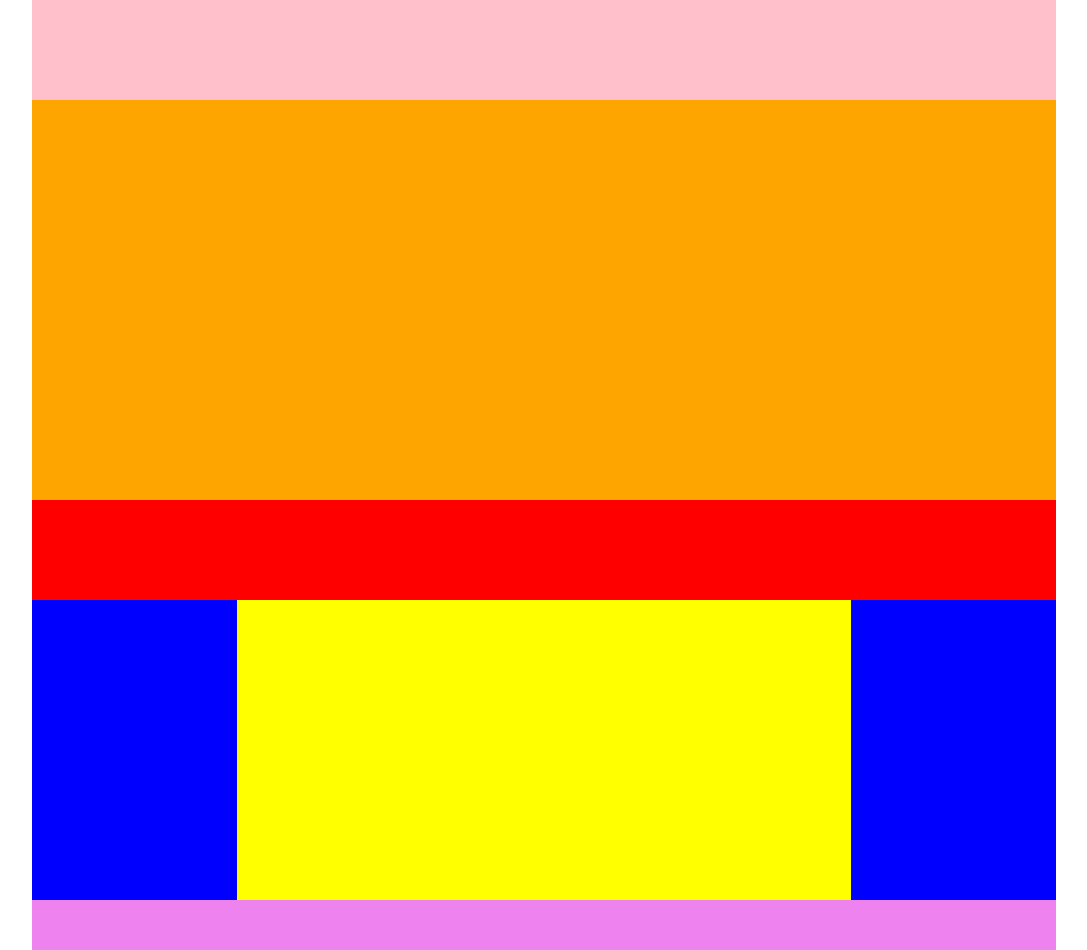
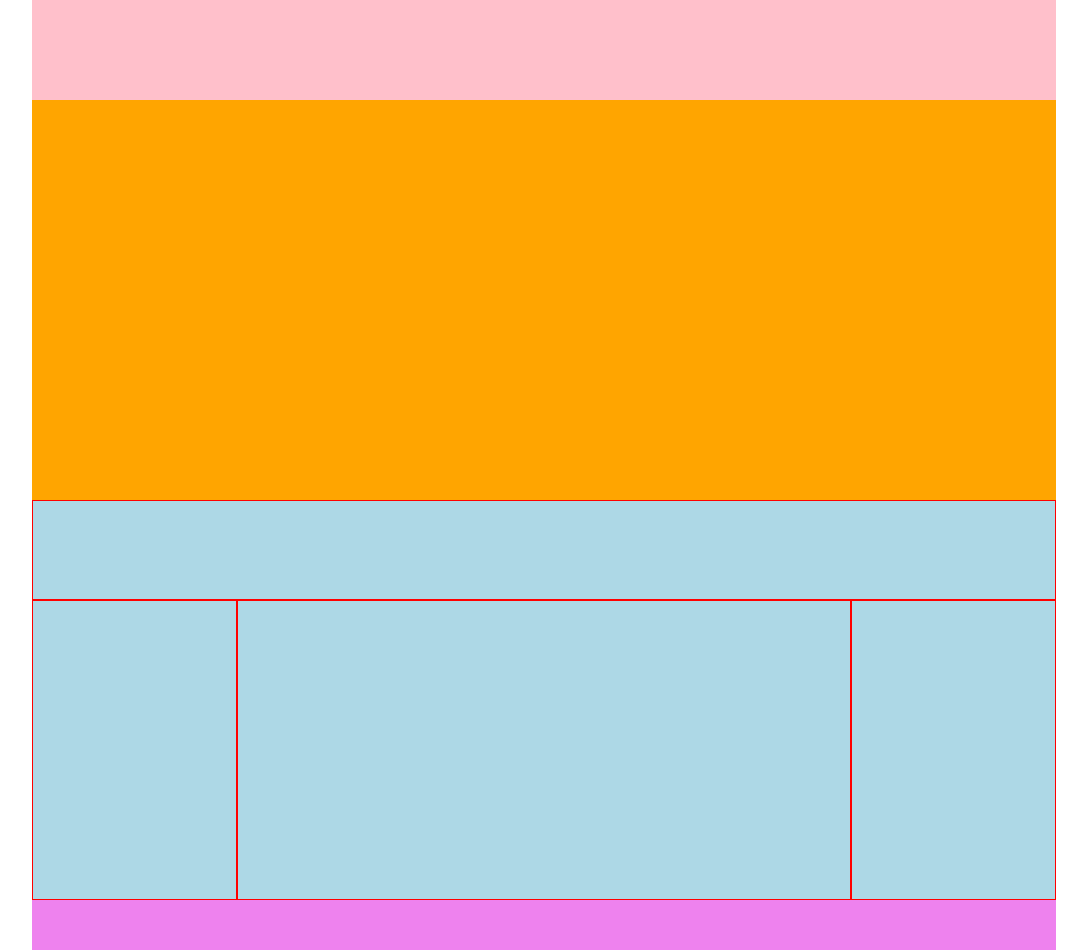
Before and after one commit to federicamanograssi/htmlcss-struttura-wp, a plain HTML site: page index.html in a window 1280 px wide. Shown: the whole page, without its empty margins (96-1183 px from the left). Drawn offline with Linux system fonts and the light colour scheme.

Commit message:
Aggiunta bordi bottom section

```diff
--- a/css/master.css
+++ b/css/master.css
@@ -23,22 +23,22 @@ header{
 .bottom{
   width: 100%;
   height: 400px;
-  background: blue;
+  background: lightblue;
 }
 .bottom_title{
   height: 100px;
-  background: red;
+  border: 1px solid red;
 }
 .bottom_section{
   float: left;
   height: 300px;
+  border: 1px solid red;
 }
 .col_01, .col_03{
   width: 20%;
 }
 .col_02{
   width: 60%;
-  background: yellow;
 }
 
 footer{
```
